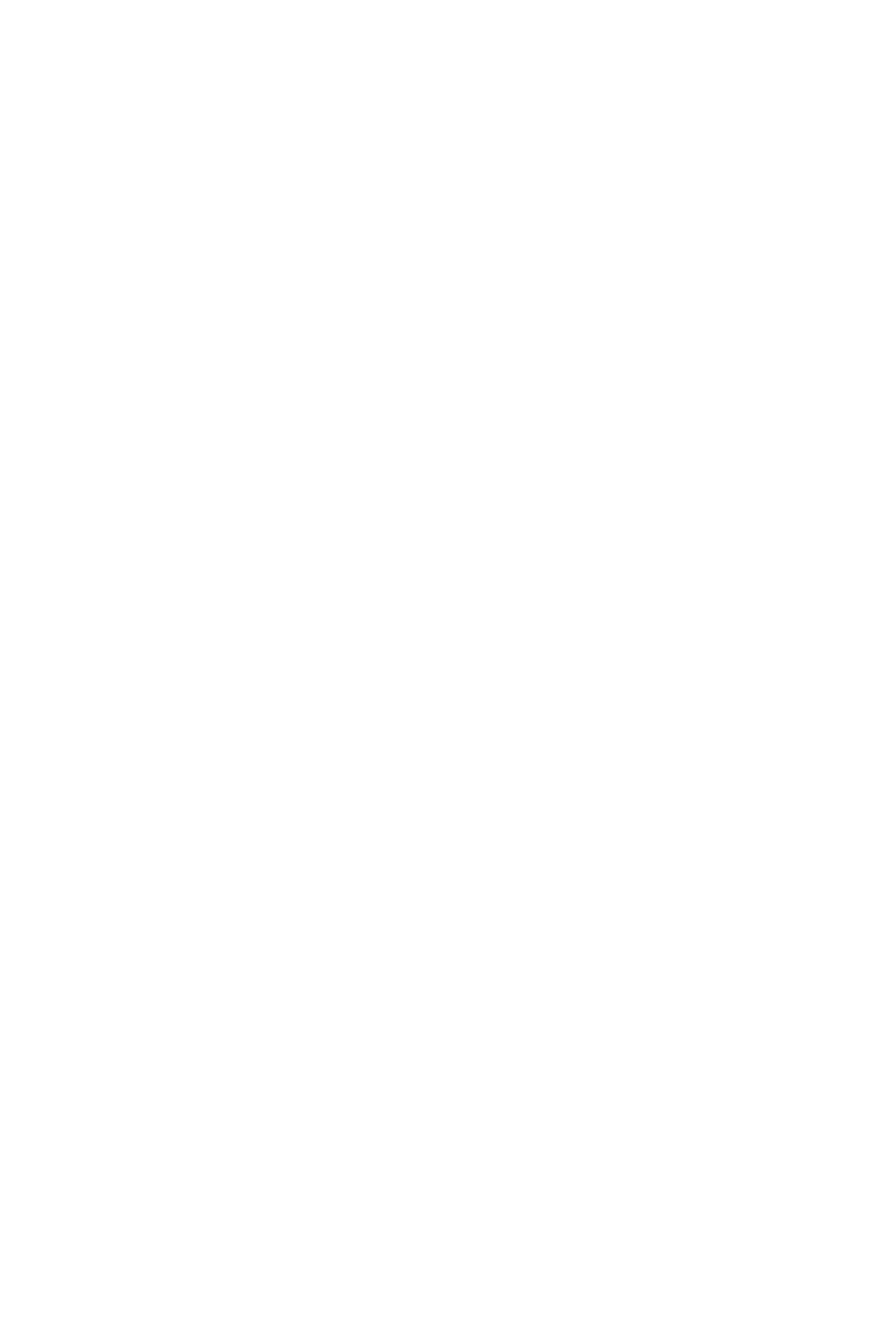
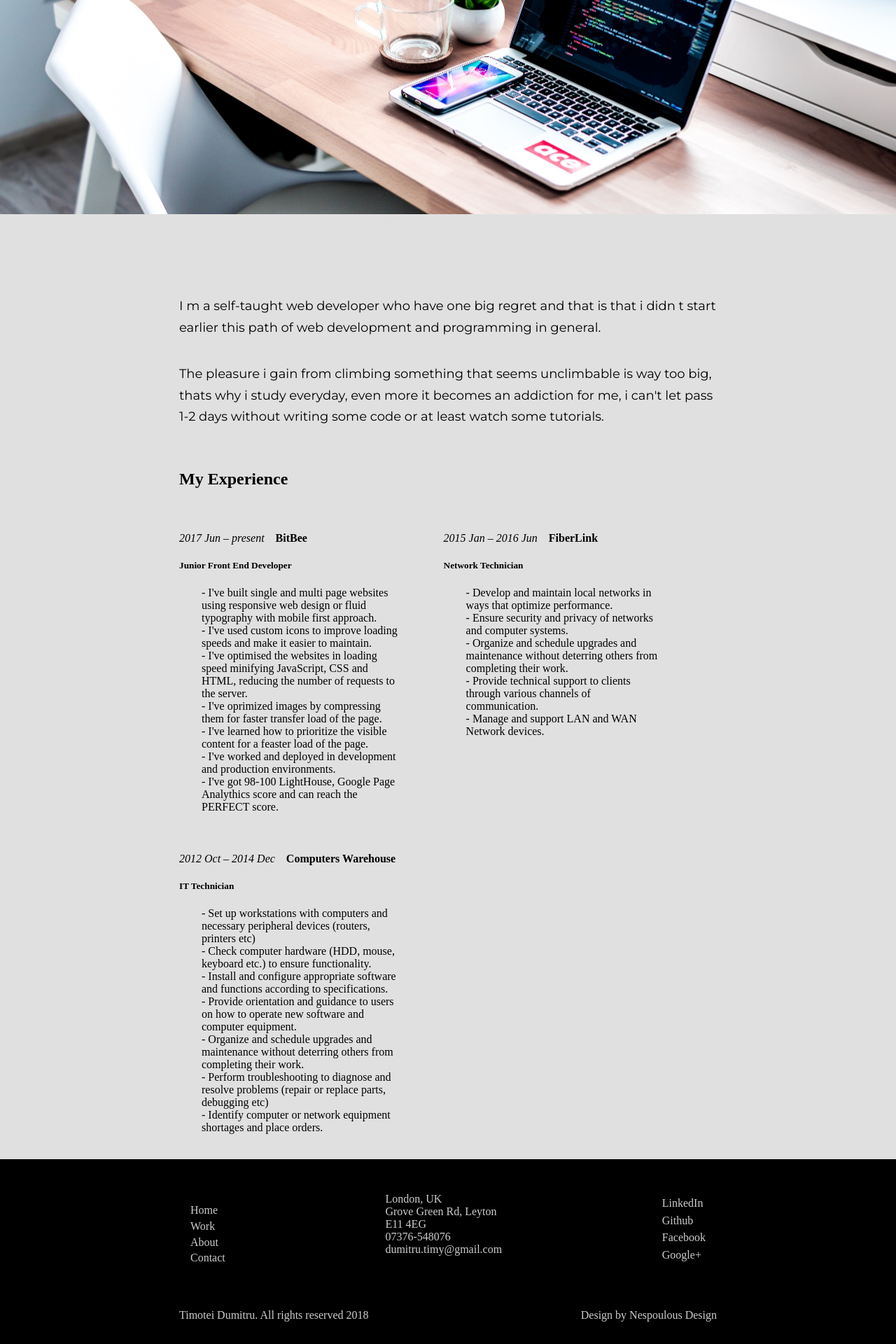
Before and after one commit to timoteidumitru/Last_Version_CV, a React (Create React App) app: page /about in a window 1280 px wide. Shown: the part 846-2766 px from the top of the page at 70% size. Before the commit the page ends 800 px from the top, so only its background shows below. Built offline with nearby package versions, Linux system fonts and the light colour scheme.

Commit message:
reinitializing the project to default version

```diff
--- a/src/App.css
+++ b/src/App.css
@@ -1,5 +1,5 @@
 .App {
-  height: 100vh;
+  /* height: 100vh; */
   overflow: hidden;
   font-family: Monserrat;
 }
--- a/src/components/about/Index.js
+++ b/src/components/about/Index.js
@@ -1,12 +1,17 @@
 import React, { Component } from 'react'
 import './about.scss'
 import Intro from './Intro';
+import Content from './Content';
+import Footer from './Footer';
 
 export default class Index extends Component {
+
   render() {
     return (
-      <div>
+      <div className="about-main">
         <Intro />
+        <Content />
+        <Footer />
       </div>
     )
   }
--- a/src/components/about/Intro.js
+++ b/src/components/about/Intro.js
@@ -1,10 +1,29 @@
-import React from 'react'
+import React, { Component } from 'react'
 import './about.scss'
+import NavAbout from './NavAbout'
 
-export default function Intro() {
-  return (
-    <div>
-      <h4>Hello from Intro</h4>
-    </div>
-  )
+
+class Intro extends Component {
+
+  render() {
+    return (
+      <div className="intro-main">
+        <div className="about-intro">
+          <NavAbout />
+          <div className="left-name">
+            <p className="left-name-text">Timotei Dumitru</p>
+          </div>
+          <div className="header-text-about">
+            The pleasure <br />
+            i gain from climbing  <br />
+            something that  <br />
+            seems unclimbable <br />
+          </div>
+        </div>
+        <div className="office-image"></div>
+      </div>
+    )
+  }
 }
+
+export default Intro
--- a/src/components/about/NavAbout.js
+++ b/src/components/about/NavAbout.js
@@ -1,5 +1,7 @@
 import React from 'react'
 import './about.scss'
+
+
 import { Route } from 'react-router-dom'
 
 const NavAbout = () => (
--- a/src/components/about/about.scss
+++ b/src/components/about/about.scss
@@ -0,0 +1,219 @@
+.about-main {
+  overflow: auto;
+}
+
+* {
+  padding: 0;
+}
+
+.content-wrapper {
+  max-width: 1024px;
+  width: 60%;
+  margin: 0 auto;
+  padding: 1em 0;
+}
+
+.content-header {
+  padding-top: 4em;
+}
+
+.content-header > p {
+	color: #000;
+	font-family: Montserrat;
+	font-size: 18px;
+  font-weight: 300;
+  padding-top: 1em;
+  line-height: 1.7;
+}
+
+.about-intro {
+  height: 94vh;
+  background-color: #E0E0E0;
+}
+
+.content-main {
+  background-color: #E0E0E0;
+  width: 100%;
+  height: auto;
+}
+
+.header-text-about {
+  top: 1.4em;
+  left: 25.85%;
+  width: 54.2%;
+  position: relative;
+  font-size: 4em;
+  font-weight: 900;
+  line-height: 1.2;
+  font-family: Montserrat;
+}
+
+.office-image {
+  background-image: url('/images/about-image.jpg');
+  width: 100%;
+  height: 400px;
+  background-size: cover;
+  background-repeat: repeat;
+  background-position-y: 37%;
+}
+
+.go-menu {
+  animation: fadein .7s ease-in
+}
+
+.go-menu::after {
+  content: '\d7';
+  font-size: 40px;
+  line-height: 0.1;
+  width: 23.5px;
+  color: #000;
+  opacity: 1;
+  font-weight: 100;
+  transition: all 1s;
+}
+@keyframes fadein {
+  from { opacity: 0; }
+  to { opacity: 1; }
+}
+
+.nav-activator-about {
+  position: absolute;
+  top: 5.31%;
+  right: 6.65%;
+	height: 1.04%;
+  width: 0.92%;
+  cursor: pointer;
+  color: #FFF;
+  font-size: 1.7em;
+  line-height: 0.5;
+}
+
+.nav-activator-about > button {
+  border: 0;
+  outline: 0;
+  &:hover {
+    cursor: pointer;
+  }
+}
+
+.work-experience {
+  display: inline-block;
+  background-color: #E0E0E0;
+}
+
+.content-wrapper h2 {
+  margin-top: 2.5em;
+  margin-bottom: 1.7em;
+}
+
+.work-one,
+.work-two,
+.work-three {
+  width: 45%;
+  float: left;
+  margin-right: 2em;
+}
+.work-one > h4 > span,
+.work-two > h4 > span,
+.work-three > h4 > span {
+  font-weight: 100;
+  font-style: italic;
+}
+
+.work-one > ul,
+.work-two > ul,
+.work-three > ul {
+  list-style: none;
+  padding: 0 2em;
+}
+.footer-main {
+  width: 100%;
+  background-color: #000;
+}
+
+.footer-wrapper {
+  width: 60%;
+  margin: 0 auto;
+  background-color: #000;
+  color: #ccc;
+}
+
+.footer-links {
+  display: flex;
+  justify-content: space-between;
+  text-transform: capitalize;
+}
+
+.menu-footer > ul {
+  list-style: none;
+  &:hover {
+    cursor: pointer;
+  }
+}
+
+.footer-address > span {
+  display: block;
+}
+
+.footer-address > span:last-child {
+  text-transform: lowercase;
+}
+
+.footer-social > span {
+  display: block;
+  margin-top: 0.4em;
+  &:hover {
+    cursor: pointer;
+  }
+}
+
+.menu-footer > ul > li {
+  margin-top: 0.3em;
+}
+
+.footer-links {
+  padding: 3em 0;
+  margin: 0 1em;
+}
+
+.footer-designer {
+  display: flex;
+  justify-content: space-between;
+  padding-bottom: 2em;
+}
+
+@media only screen and (max-width: 480px) {
+  .header-text-about {
+    font-size: 2em;
+    padding-top: 4em;
+    width: 69%;
+  }
+  .content-wrapper {
+    width: 90%;
+  }
+  .work-one,
+  .work-two,
+  .work-three {
+    width: 100%;
+    font-size: 1.3em;
+  }
+ .nav-activator-about {
+    top: 5.31%;
+    right: 9.65%;
+ }
+  .footer-wrapper {
+    width: 100%;
+    margin: 0 auto;
+    font-size: 1.3em;
+  }
+  .footer-links {
+    display: block;
+  }
+  .footer-designer {
+    text-align: center;
+    display: block;
+  }
+  .footer-name {
+    margin-bottom: 1em;
+  }
+}
--- a/src/components/main/Header.js
+++ b/src/components/main/Header.js
@@ -2,6 +2,8 @@ import React, { Component } from 'react'
 import TopMenu from './TopMenu'
 import LeftName from './LeftName'
 import HeaderText from './HeaderText'
+import './header.scss'
+
 
 class Index extends Component {
   constructor(props) {
@@ -16,9 +18,10 @@ class Index extends Component {
     let classToggle = document.getElementById("toggle-menu-button");
     classToggle.classList.toggle("show")
   }
+
   render() {
     return (
-      <div>
+      <div className="landing-page">
         <TopMenu toggleClass={this.toggleClass}/>
         <LeftName />
         <HeaderText />
--- a/src/components/main/header.scss
+++ b/src/components/main/header.scss
@@ -1,6 +1,6 @@
 body {
   --def: #fff;
-	--inv: #000;
+  --inv: #000;
 }
 
 // Right top component
--- a/src/components/menu/MenuList.js
+++ b/src/components/menu/MenuList.js
@@ -1,5 +1,5 @@
 import React, { Component } from 'react'
-import { Link } from "react-router-dom"
+import { NavLink } from "react-router-dom"
 import './menu.scss'
 import SocialIcons from './SocialIcons'
 
@@ -19,13 +19,13 @@ class MenuList extends Component {
       <div>
         <ul className="menu-list">
           <li onMouseEnter={this.mouseEnter}
-              onMouseLeave={this.mouseLeave} className="menu-item"><Link className="menu-item-link" to="/work">Work</Link></li>
+              onMouseLeave={this.mouseLeave} className="menu-item"><NavLink className="menu-item-link" to="/work">Work</NavLink></li>
           <li onMouseEnter={this.mouseEnter}
-              onMouseLeave={this.mouseLeave} className="menu-item"><Link className="menu-item-link" to="/about">About</Link></li>
+              onMouseLeave={this.mouseLeave} className="menu-item"><NavLink className="menu-item-link" to="/about">About</NavLink></li>
           <li onMouseEnter={this.mouseEnter}
-              onMouseLeave={this.mouseLeave} className="menu-item"><Link className="menu-item-link" to="/resume">Resume</Link></li>
+              onMouseLeave={this.mouseLeave} className="menu-item"><NavLink className="menu-item-link" to="/resume">Resume</NavLink></li>
           <li onMouseEnter={this.mouseEnter}
-              onMouseLeave={this.mouseLeave} className="menu-item"><Link className="menu-item-link" to="/contact">Contact</Link></li>
+              onMouseLeave={this.mouseLeave} className="menu-item"><NavLink className="menu-item-link" to="/contact">Contact</NavLink></li>
           <SocialIcons />
         </ul>
       </div>
--- a/src/components/menu/menu.scss
+++ b/src/components/menu/menu.scss
@@ -33,6 +33,16 @@ body {
 .fade-element {
   opacity: 0.35;
   transition: all .4s;
+  color: #ccc;
+}
+
+.active {
+  color: red
+}
+
+.menu-item-link {
+  text-decoration: none;
+  color: #ccc;
 }
 
 .menu-wrapper {
@@ -57,6 +67,7 @@ body {
   transition: all 0.3s ease-in-out;
   margin-top: 0.2em;
   cursor: pointer;
+  text-decoration: none;
 }
 
 ul.menu-list:hover {
@@ -69,6 +80,29 @@ li.menu-item:hover {
   translateX(0.4em);
   transition: all 0.4s ease-in-out;
   transition-delay: 0.2s;
+}
+
+.menu-item-link {
+  transition: all 0.3s ease-in-out;
+  margin-top: 0.2em;
+  cursor: pointer;
+  color: #ccc;
+  text-decoration: none;
+}
+
+.menu-item-link:hover {
+  color: #fff;
+  transform: scale(1) translateX(0.4em);
+  transition: all 0.4s ease-in-out;
+  transition-delay: 0.2s;
+}
+
+.menu-list:hover li a {
+  color: rgba(92, 92, 92, 0.308);
+}
+
+.menu-list li a:hover {
+  color: rgb(255, 255, 255);
 }
 
 .social-section {
```
